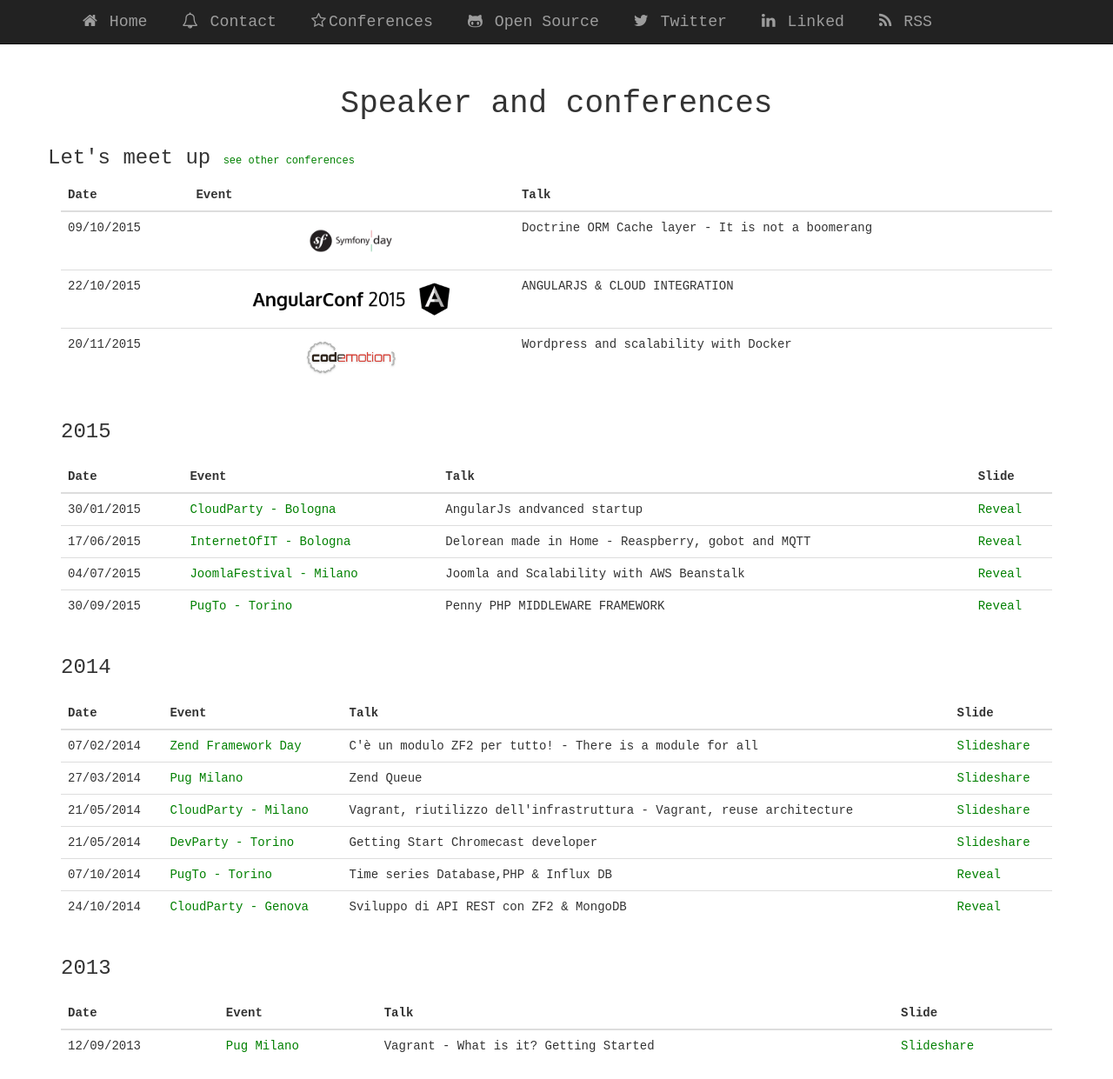
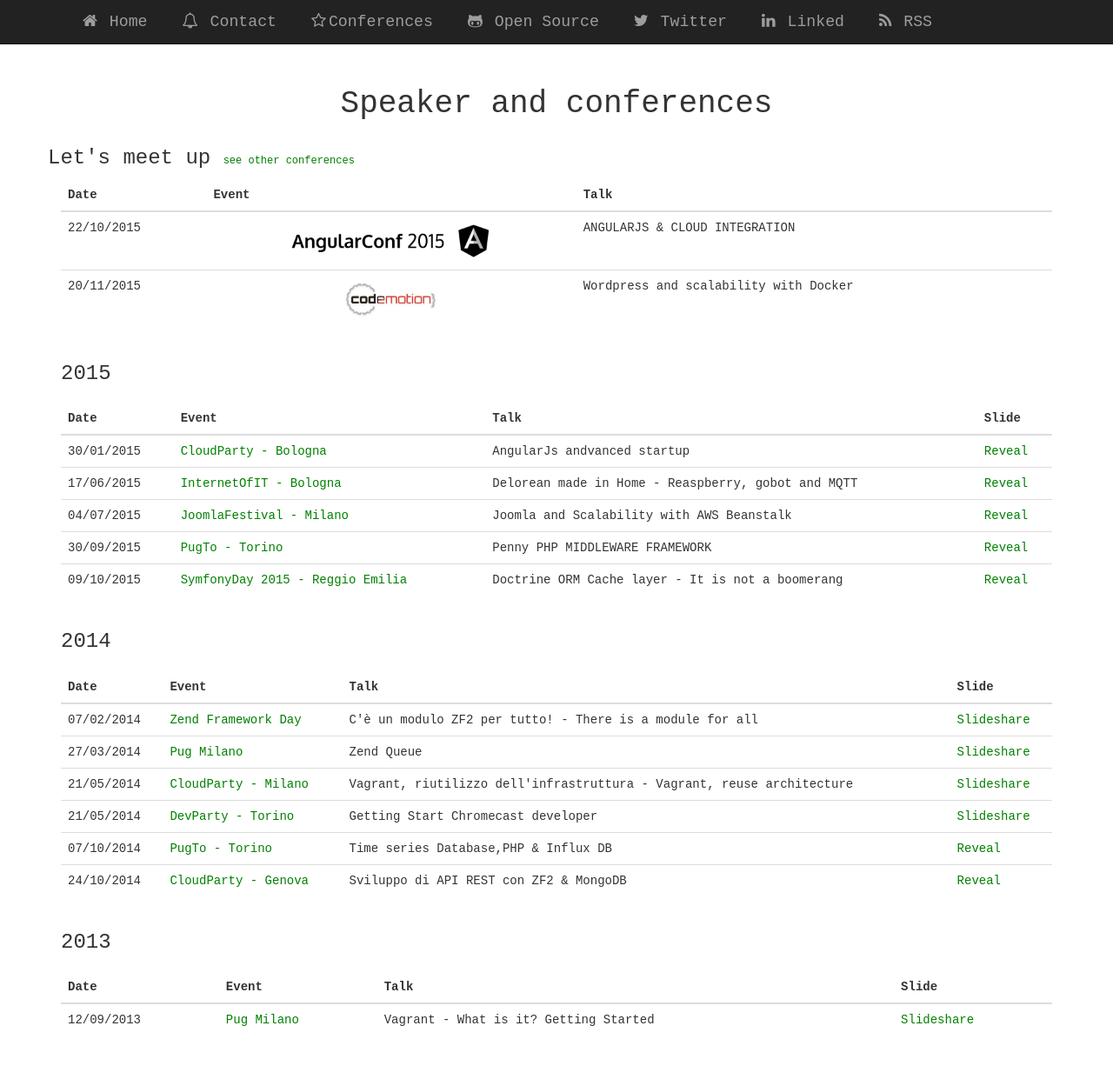
Before and after one commit to gianarb/gianarb.github.com, a Jekyll site: the page built from conferences.html, in a window 1280 px wide and 1241 px high. Shown: the whole window at 87% size. Built offline with Jekyll 4.4.1, drawn with Linux system fonts in a browser that asks for light colours; nearby versions of some CDN libraries; Markdown is read by kramdown in place of the engine named in the settings.

Commit message:
move symfonyday into the conf page

```diff
--- a/_includes/next-events.html
+++ b/_includes/next-events.html
@@ -11,13 +11,6 @@
             </tr>
           </thead>
           <tbody>
-            <tr>
-              <td>09/10/2015</td>
-              <td><a href="http://2015.symfonyday.it" target="_blank">
-                <img class="conf img-responsive" src="/img/conf/symfonyday.jpg">
-              </a></td>
-              <td>Doctrine ORM Cache layer - It is not a boomerang</td>
-            </tr>
             <tr>
               <td>22/10/2015</td>
               <td><a href="http://angularconf.it/" target="_blank">
--- a/conferences.html
+++ b/conferences.html
@@ -50,6 +50,12 @@
               <td><a href="http://torino.grusp.org/" target="_blank">PugTo - Torino</a></td>
               <td>Penny PHP MIDDLEWARE FRAMEWORK</td>
               <td><a href="http://gianarb.it/penny-philosophy/#/" target="_blank">Reveal</a></td>
+            </tr>
+            <tr>
+              <td>09/10/2015</td>
+              <td><a href="http://2015.symfonyday.it" target="_blank">SymfonyDay 2015 - Reggio Emilia</a></td>
+              <td>Doctrine ORM Cache layer - It is not a boomerang</td>
+              <td><a href="http://gianarb.it/symfonyday-2015/#/" target="_blank">Reveal</a></td>
             </tr>
           </tbody>
         </table>
```
